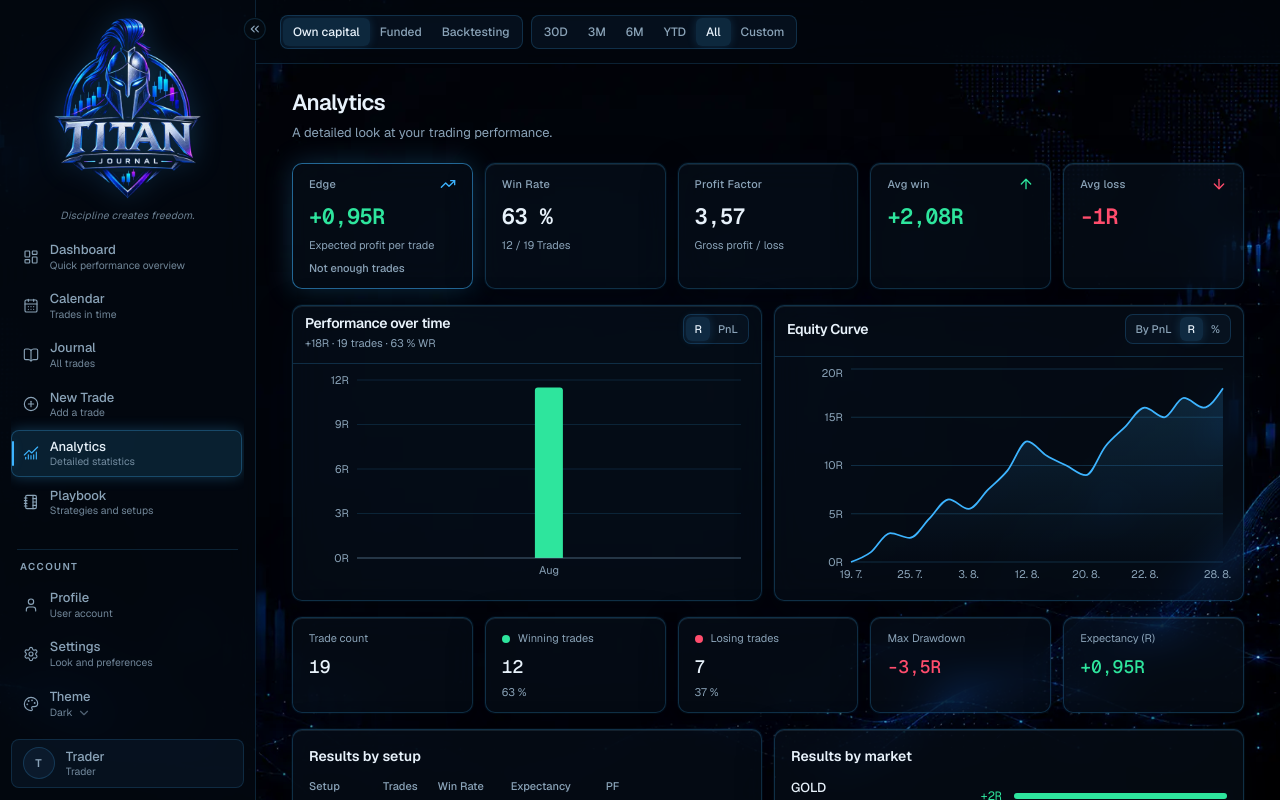
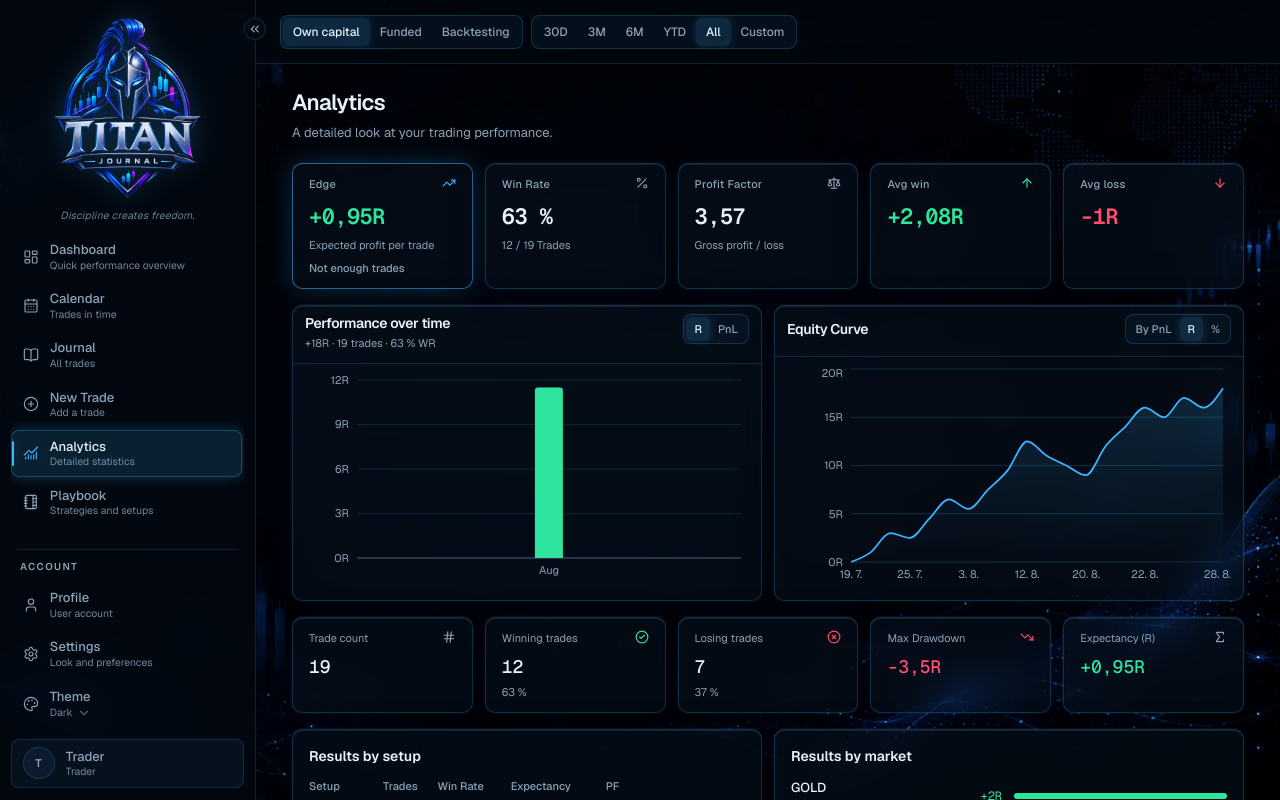
Before and after one commit to dersi128/titan-cot, a Next.js app in the folder titan-journal/: page /analytics in a window 1280 px wide. Shown: the top 800 px of the page. Built offline with nearby package versions, Linux system fonts and the light colour scheme.

Commit message:
Add small icons to Analytics metric cards.
Win rate, profit factor, sample size, drawdown, and expectancy now match the edge and average-win cards.

Co-authored-by: dersi128 <dersi128@users.noreply.github.com>

```diff
--- a/titan-journal/components/analytics/analytics-page.tsx
+++ b/titan-journal/components/analytics/analytics-page.tsx
@@ -2,7 +2,18 @@
 
 import dynamic from "next/dynamic"
 import { useMemo, type ReactNode } from "react"
-import { ArrowDown, ArrowUp, TrendingUp } from "lucide-react"
+import {
+  ArrowDown,
+  ArrowUp,
+  CircleCheck,
+  CircleX,
+  Hash,
+  Percent,
+  Scale,
+  Sigma,
+  TrendingDown,
+  TrendingUp,
+} from "lucide-react"
 
 import { EdgeBadge } from "@/components/analytics/edge-badge"
 import { PageFrame, PageHeader } from "@/components/layout/page-header"
@@ -106,22 +117,20 @@ function StatCard({
   hint,
   valueClassName,
   hintClassName,
-  dot,
+  icon,
 }: {
   label: string
   value: string
   hint?: string
   valueClassName?: string
   hintClassName?: string
-  dot?: string
+  icon?: ReactNode
 }) {
   return (
     <article className="titan-kpi rounded-[10px] px-4 py-3">
-      <div className="flex items-center gap-2">
-        {dot ? (
-          <span className="size-2 rounded-full" style={{ background: dot }} />
-        ) : null}
+      <div className="flex items-start justify-between gap-2">
         <p className="text-[11px] text-muted-foreground">{label}</p>
+        {icon}
       </div>
       <p
         className={cn(
@@ -334,7 +343,7 @@ export function AnalyticsPage() {
             hint={copy.analytics.expectedPerTrade}
             valueClassName={signedClassName(edge.averageR)}
             highlight
-            icon={<TrendingUp className="size-4 text-primary" />}
+            icon={<TrendingUp className="size-3.5 text-primary" />}
             badge={edge.trades > 0 ? <EdgeBadge edge={edge.edge} /> : null}
           />
           <KpiCard
@@ -345,23 +354,25 @@ export function AnalyticsPage() {
                 ? `${edge.wins} / ${edge.trades} ${copy.analytics.trades}`
                 : undefined
             }
+            icon={<Percent className="size-3.5 text-muted-foreground" />}
           />
           <KpiCard
             label={copy.dashboard.profitFactor}
             value={formatNumber(edge.profitFactor)}
             hint={copy.analytics.profitFactorHint}
+            icon={<Scale className="size-3.5 text-muted-foreground" />}
           />
           <KpiCard
             label={copy.analytics.avgWin}
             value={formatSignedR(edge.avgWinR)}
             valueClassName="text-bull"
-            icon={<ArrowUp className="size-4 text-bull" />}
+            icon={<ArrowUp className="size-3.5 text-bull" />}
           />
           <KpiCard
             label={copy.analytics.avgLoss}
             value={formatSignedR(edge.avgLossR)}
             valueClassName="text-bear"
-            icon={<ArrowDown className="size-4 text-bear" />}
+            icon={<ArrowDown className="size-3.5 text-bear" />}
           />
         </div>
 
@@ -384,12 +395,13 @@ export function AnalyticsPage() {
                 : `${formatSignedPercentPoints(tradeDelta)} ${copy.analytics.vsPrevious}`
             }
             hintClassName={tradeDelta == null ? undefined : signedClassName(tradeDelta)}
+            icon={<Hash className="size-3.5 text-muted-foreground" />}
           />
           <StatCard
             label={copy.analytics.winningTrades}
             value={`${edge.wins}`}
             hint={formatPercent(edge.winRate)}
-            dot="var(--bull)"
+            icon={<CircleCheck className="size-3.5 text-bull" />}
           />
           <StatCard
             label={copy.analytics.losingTrades}
@@ -399,17 +411,19 @@ export function AnalyticsPage() {
                 ? formatPercent(edge.losses / (edge.wins + edge.losses))
                 : "—"
             }
-            dot="var(--bear)"
+            icon={<CircleX className="size-3.5 text-bear" />}
           />
           <StatCard
             label={copy.dashboard.maxDrawdown}
             value={formatSignedR(edge.maxDrawdownR)}
             valueClassName={signedClassName(edge.maxDrawdownR)}
+            icon={<TrendingDown className="size-3.5 text-bear" />}
           />
           <StatCard
             label={`${copy.analytics.expectancy} (R)`}
             value={formatSignedR(edge.averageR)}
             valueClassName={signedClassName(edge.averageR)}
+            icon={<Sigma className="size-3.5 text-muted-foreground" />}
           />
         </div>
 
```
